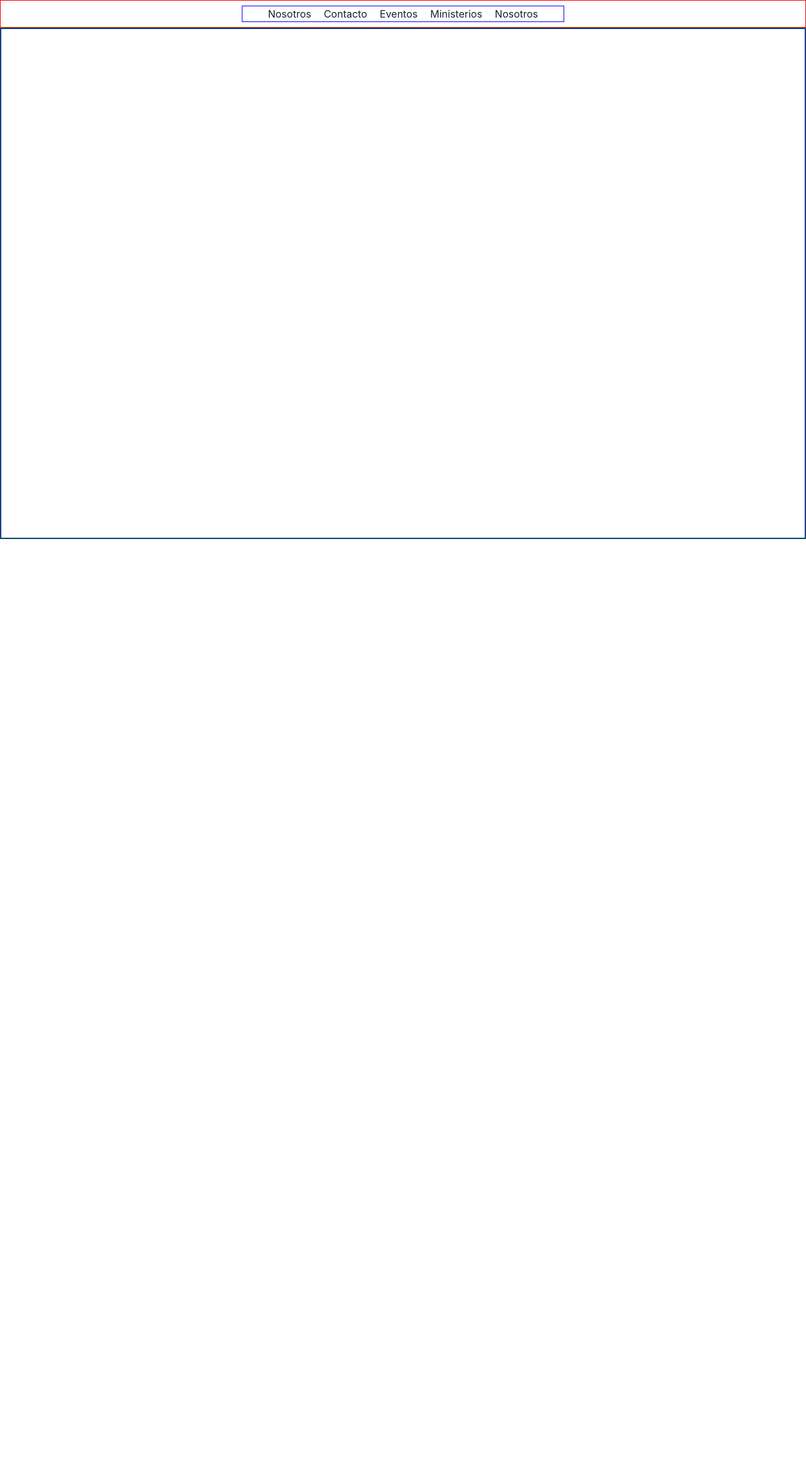
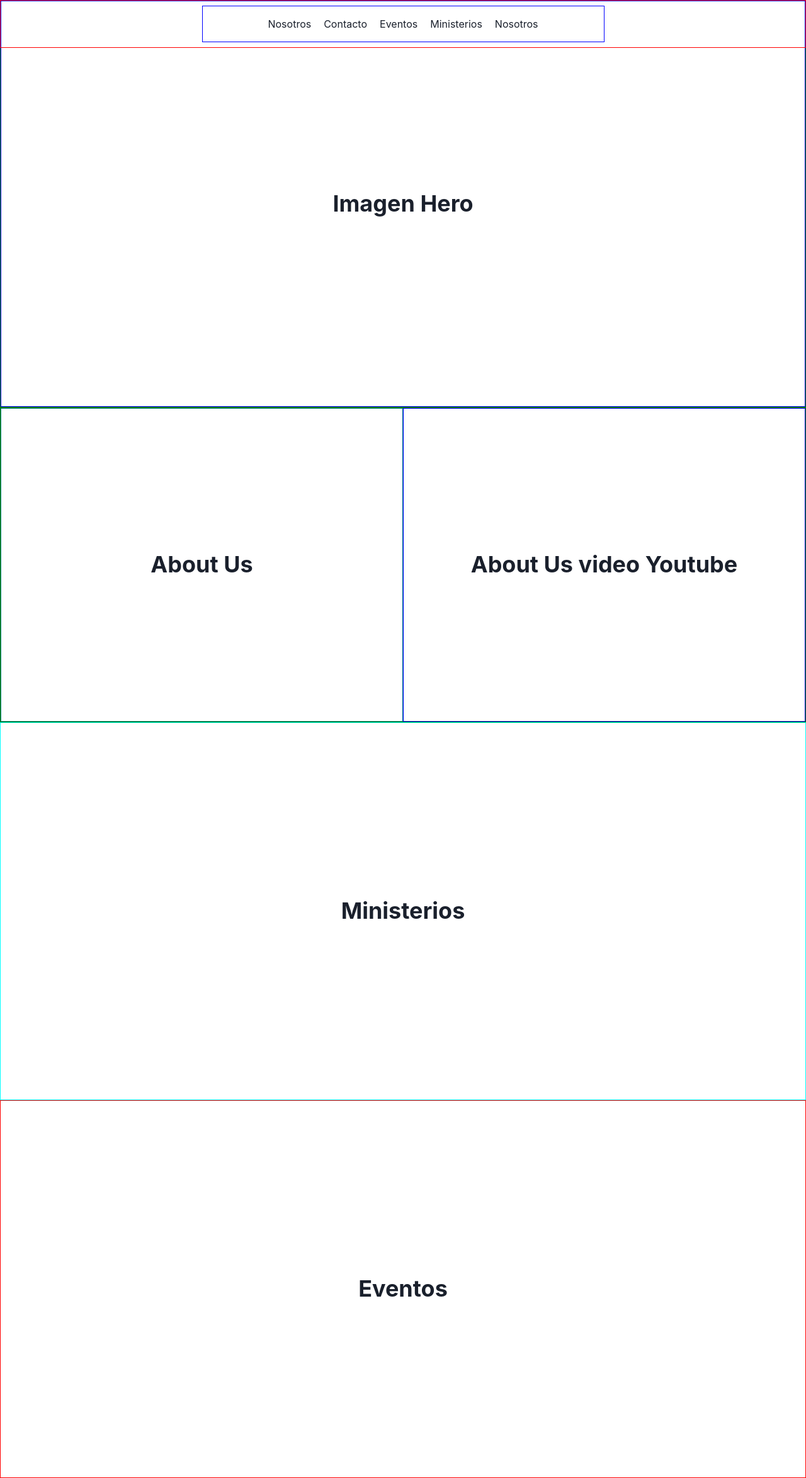
Before and after one commit to Agus9217/nuevo-proyecto-iglesia, a Next.js app: page / in a window 1280 px wide. Shown: the whole page at 63% size. Before the commit the page ends 856 px from the top, so only its background shows below. Built offline with nearby package versions, Linux system fonts and the light colour scheme.

Commit message:
Creating template

```diff
--- a/src/app/_providers/Providers.tsx
+++ b/src/app/_providers/Providers.tsx
@@ -2,10 +2,17 @@
 
 import {ChakraProvider} from "@chakra-ui/react";
 import {ReactNode} from "react";
+import { Global, css } from "@emotion/react";
 
 export const Providers = ({children}: { children: ReactNode }) => {
   return (
     <ChakraProvider>
+      <Global styles={css`
+          html {
+            scroll-behavior: smooth;
+          }
+        `}
+        />
       {children}
     </ChakraProvider>
   )
--- /dev/null
+++ b/src/app/components/aboutUs/AboutUs.tsx
@@ -0,0 +1,43 @@
+import { Flex, Heading } from "@chakra-ui/react";
+
+export const AboutUs = () => {
+  return (
+    <Flex
+      borderWidth={'thin'}
+      borderColor={'green'}
+      align={'center'}
+      justifyContent={'center'}
+      height={'500px'}
+      direction={'row'}
+    >
+      <Flex
+        m={0}
+        p={0}
+        h={'100%'}
+        borderWidth={'thin'}
+        borderColor={'teal'}
+        w={'50%'}
+        align={'center'}
+        justifyContent={'center'}
+      >
+        <Heading>
+          About Us
+        </Heading>
+      </Flex>
+      <Flex
+        m={0}
+        p={0}
+        h={'100%'}
+        w={'50%'}
+        borderWidth={'thin'}
+        borderColor={'blue'}
+        justifyContent={'center'}
+        align={'center'}
+      >
+        <Heading>
+          About Us video Youtube
+        </Heading>
+      </Flex>
+    </Flex>
+  )
+}
--- /dev/null
+++ b/src/app/components/eventos/Eventos.tsx
@@ -0,0 +1,17 @@
+import { Heading, Stack } from "@chakra-ui/react"
+
+export const Eventos = () => {
+  return (
+    <Stack
+      borderWidth={'thin'}
+      borderColor={'red'}
+      alignItems={'center'}
+      justifyContent={'center'}
+      h={'600px'}
+    >
+      <Heading>
+        Eventos
+      </Heading>
+    </Stack>
+  )
+}
--- a/src/app/components/hero/Hero.tsx
+++ b/src/app/components/hero/Hero.tsx
@@ -1,19 +1,23 @@
-import {Box, Stack} from "@chakra-ui/react";
+import {Box, Heading, Stack} from "@chakra-ui/react";
 
 export const Hero = () => {
   return (
     <Stack
-    borderWidth={'thin'}
-    borderColor={'green'}
+      borderWidth={'thin'}
+      borderColor={'green'}
     >
       <Box
         borderColor={'blue'}
+        display={'flex'}
         borderWidth={'thin'}
         w={'100%'}
-        h={'810px'}
-        maxH={'810px'}
+        height={{base: '500px', md: '600px', lg: '645px'}}
+        justifyContent={'center'}
+        alignItems={'center'}
       >
-
+        <Heading>
+          Imagen Hero
+        </Heading>
       </Box>
     </Stack>
   )
--- /dev/null
+++ b/src/app/components/ministerios/Ministerios.tsx
@@ -0,0 +1,17 @@
+import { Heading, Stack } from "@chakra-ui/react"
+
+export const Ministerios = () => {
+  return (
+    <Stack
+      borderWidth={'thin'}
+      borderColor={'aqua'}
+      alignItems={'center'}
+      justifyContent={'center'}
+      h={'600px'}
+    >
+      <Heading>
+        Ministerios
+      </Heading>
+    </Stack>
+  )
+}
--- a/src/app/components/navbar/DesktopNavbar.tsx
+++ b/src/app/components/navbar/DesktopNavbar.tsx
@@ -5,10 +5,11 @@ export const DesktopNavbar = () => {
   return (
     <Stack
       as={'nav'}
-      w={'40%'}
+      w={'50%'}
       borderColor={'blue'}
       borderWidth={'thin'}
       align={'center'}
+      py={4}
     >
       <UnorderedList
         styleType={'none'}
--- a/src/app/components/navbar/Navbar.tsx
+++ b/src/app/components/navbar/Navbar.tsx
@@ -5,6 +5,8 @@ export const Navbar = () => {
   return (
     <Stack
       as={'header'}
+      position={'fixed'}
+      top={0}
       borderWidth={'thin'}
       borderColor={'red'}
       w={'100%'}
--- a/src/app/page.tsx
+++ b/src/app/page.tsx
@@ -1,7 +1,13 @@
-import {Hero} from "@/app/components";
+import { Eventos, Hero, Ministerios } from "@/app/components";
+import { AboutUs } from "@/app/components/aboutUs/AboutUs";
 
 export default function HomePage() {
   return (
-    <Hero/>
+    <>
+      <Hero />
+      <AboutUs />
+      <Ministerios />
+      <Eventos />
+    </>
   );
 }
```
Also changed, not shown: src/app/components/index.tsx (+5 -2 lines).
